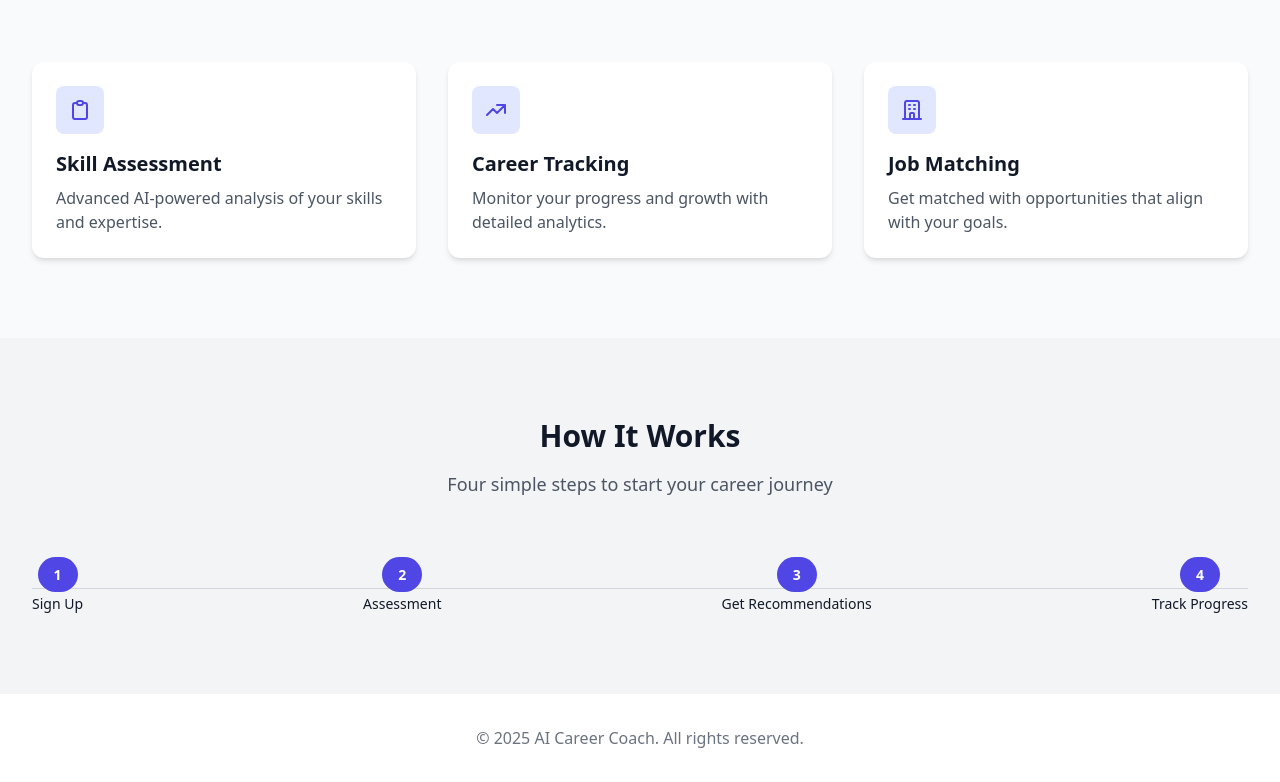
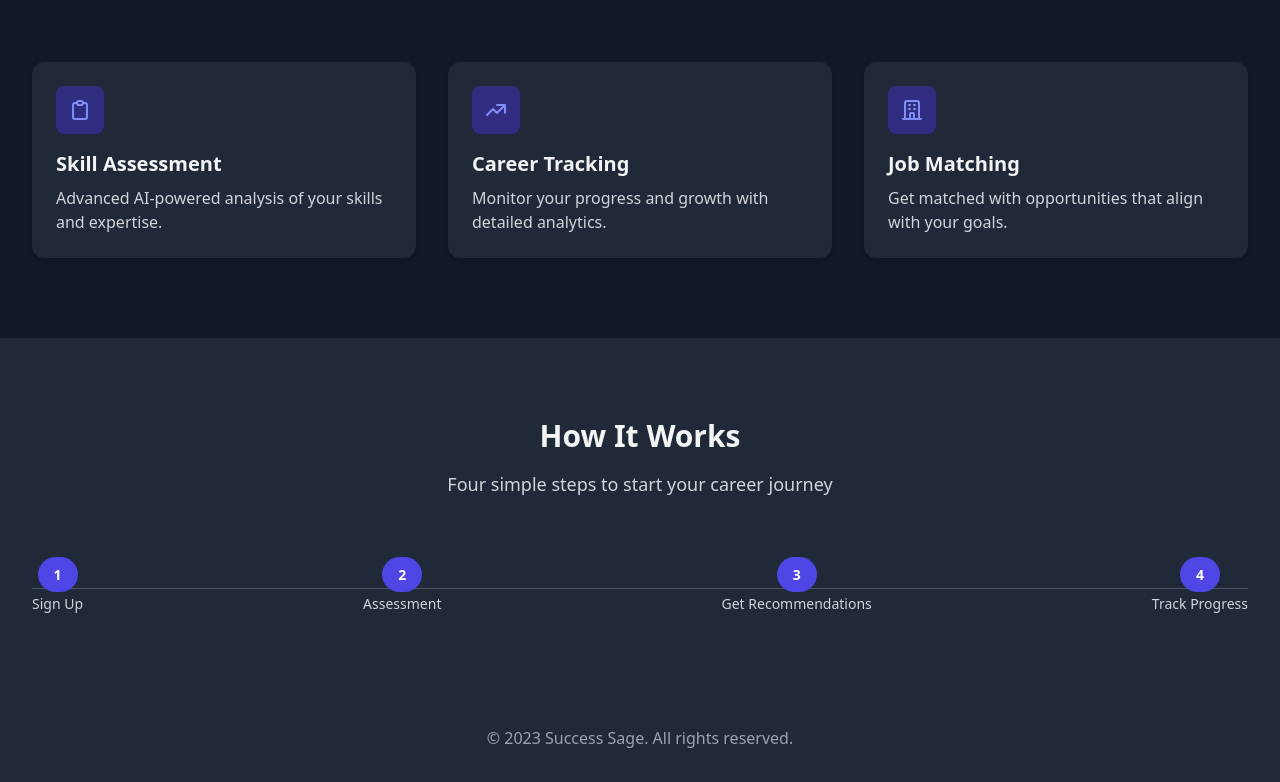
Before and after one commit to Mr-Jaiman09/VertexInnovate, a website: page index.html in a window 1280 px wide. Shown: the part 566-1348 px from the top of the page. Drawn offline with nearby package versions, Linux system fonts and the light colour scheme.

Commit message:
dark theme

```diff
--- a/index.html
+++ b/index.html
@@ -3,11 +3,11 @@
 <head>
     <meta charset="UTF-8">
     <meta name="viewport" content="width=device-width, initial-scale=1.0">
-    <title>AI Career Coach - Your Personal Career Guide</title>
+    <title>Success Sage - Your Personal Career Guide</title>
     <link href="https://cdnjs.cloudflare.com/ajax/libs/tailwindcss/2.2.19/tailwind.min.css" rel="stylesheet">
     <style>
         .gradient-bg {
-            background: linear-gradient(135deg, #6366f1 0%, #a855f7 100%);
+            background: linear-gradient(135deg, #4f46e5 0%, #7c3aed 100%);
         }
         .feature-card {
             transition: transform 0.3s ease;
@@ -15,19 +15,22 @@
         .feature-card:hover {
             transform: translateY(-5px);
         }
+        body {
+            background-color: #111827;
+        }
     </style>
 </head>
-<body class="bg-gray-50">
+<body class="bg-gray-900">
     <!-- Navigation -->
-    <nav class="bg-white shadow-lg fixed w-full z-10">
+    <nav class="bg-gray-800 shadow-lg fixed w-full z-10">
         <div class="max-w-7xl mx-auto px-4">
             <div class="flex justify-between items-center h-16">
                 <div class="flex items-center">
-                    <span class="text-2xl font-bold text-indigo-600">AI Career Coach</span>
+                    <span class="text-2xl font-bold text-indigo-400">Success Sage</span>
                 </div>
                 <div class="hidden md:flex items-center space-x-8">
-                    <a href="#features" class="text-gray-600 hover:text-indigo-600">Features</a>
-                    <a href="#how-it-works" class="text-gray-600 hover:text-indigo-600">How It Works</a>
+                    <a href="#features" class="text-gray-300 hover:text-indigo-400">Features</a>
+                    <a href="#how-it-works" class="text-gray-300 hover:text-indigo-400">How It Works</a>
                     <button class="bg-indigo-600 text-white px-6 py-2 rounded-lg hover:bg-indigo-700">
                         Get Started
                     </button>
@@ -47,7 +50,7 @@
                     Navigate your career journey with personalized guidance powered by advanced AI technology.
                 </p>
                 <div class="mt-10">
-                    <button class="bg-white text-indigo-600 px-8 py-3 rounded-lg font-semibold hover:bg-gray-100">
+                    <button class="bg-gray-900 text-indigo-400 px-8 py-3 rounded-lg font-semibold hover:bg-gray-800">
                         Start Your Journey
                     </button>
                 </div>
@@ -59,70 +62,70 @@
     <section id="features" class="py-20">
         <div class="max-w-7xl mx-auto px-4 sm:px-6 lg:px-8">
             <div class="text-center">
-                <h2 class="text-3xl font-extrabold text-gray-900">
+                <h2 class="text-3xl font-extrabold text-gray-100">
                     Powerful Features for Your Career Growth
                 </h2>
             </div>
             <div class="mt-20 grid grid-cols-1 gap-8 md:grid-cols-3">
-                <div class="feature-card bg-white p-6 rounded-xl shadow-md">
-                    <div class="w-12 h-12 bg-indigo-100 rounded-lg flex items-center justify-center">
-                        <svg class="w-6 h-6 text-indigo-600" fill="none" stroke="currentColor" viewBox="0 0 24 24">
+                <div class="feature-card bg-gray-800 p-6 rounded-xl shadow-md">
+                    <div class="w-12 h-12 bg-indigo-900 rounded-lg flex items-center justify-center">
+                        <svg class="w-6 h-6 text-indigo-400" fill="none" stroke="currentColor" viewBox="0 0 24 24">
                             <path stroke-linecap="round" stroke-linejoin="round" stroke-width="2" d="M9 5H7a2 2 0 00-2 2v12a2 2 0 002 2h10a2 2 0 002-2V7a2 2 0 00-2-2h-2M9 5a2 2 0 002 2h2a2 2 0 002-2M9 5a2 2 0 012-2h2a2 2 0 012 2"></path>
                         </svg>
                     </div>
-                    <h3 class="mt-4 text-xl font-semibold text-gray-900">Skill Assessment</h3>
-                    <p class="mt-2 text-gray-600">Advanced AI-powered analysis of your skills and expertise.</p>
+                    <h3 class="mt-4 text-xl font-semibold text-gray-100">Skill Assessment</h3>
+                    <p class="mt-2 text-gray-300">Advanced AI-powered analysis of your skills and expertise.</p>
                 </div>
-                <div class="feature-card bg-white p-6 rounded-xl shadow-md">
-                    <div class="w-12 h-12 bg-indigo-100 rounded-lg flex items-center justify-center">
-                        <svg class="w-6 h-6 text-indigo-600" fill="none" stroke="currentColor" viewBox="0 0 24 24">
+                <div class="feature-card bg-gray-800 p-6 rounded-xl shadow-md">
+                    <div class="w-12 h-12 bg-indigo-900 rounded-lg flex items-center justify-center">
+                        <svg class="w-6 h-6 text-indigo-400" fill="none" stroke="currentColor" viewBox="0 0 24 24">
                             <path stroke-linecap="round" stroke-linejoin="round" stroke-width="2" d="M13 7h8m0 0v8m0-8l-8 8-4-4-6 6"></path>
                         </svg>
                     </div>
-                    <h3 class="mt-4 text-xl font-semibold text-gray-900">Career Tracking</h3>
-                    <p class="mt-2 text-gray-600">Monitor your progress and growth with detailed analytics.</p>
+                    <h3 class="mt-4 text-xl font-semibold text-gray-100">Career Tracking</h3>
+                    <p class="mt-2 text-gray-300">Monitor your progress and growth with detailed analytics.</p>
                 </div>
-                <div class="feature-card bg-white p-6 rounded-xl shadow-md">
-                    <div class="w-12 h-12 bg-indigo-100 rounded-lg flex items-center justify-center">
-                        <svg class="w-6 h-6 text-indigo-600" fill="none" stroke="currentColor" viewBox="0 0 24 24">
+                <div class="feature-card bg-gray-800 p-6 rounded-xl shadow-md">
+                    <div class="w-12 h-12 bg-indigo-900 rounded-lg flex items-center justify-center">
+                        <svg class="w-6 h-6 text-indigo-400" fill="none" stroke="currentColor" viewBox="0 0 24 24">
                             <path stroke-linecap="round" stroke-linejoin="round" stroke-width="2" d="M19 21V5a2 2 0 00-2-2H7a2 2 0 00-2 2v16m14 0h2m-2 0h-5m-9 0H3m2 0h5M9 7h1m-1 4h1m4-4h1m-1 4h1m-5 10v-5a1 1 0 011-1h2a1 1 0 011 1v5m-4 0h4"></path>
                         </svg>
                     </div>
-                    <h3 class="mt-4 text-xl font-semibold text-gray-900">Job Matching</h3>
-                    <p class="mt-2 text-gray-600">Get matched with opportunities that align with your goals.</p>
+                    <h3 class="mt-4 text-xl font-semibold text-gray-100">Job Matching</h3>
+                    <p class="mt-2 text-gray-300">Get matched with opportunities that align with your goals.</p>
                 </div>
             </div>
         </div>
     </section>
 
     <!-- How It Works Section -->
-    <section id="how-it-works" class="py-20 bg-gray-100">
+    <section id="how-it-works" class="py-20 bg-gray-800">
         <div class="max-w-7xl mx-auto px-4 sm:px-6 lg:px-8">
             <div class="text-center">
-                <h2 class="text-3xl font-extrabold text-gray-900">How It Works</h2>
-                <p class="mt-4 text-lg text-gray-600">Four simple steps to start your career journey</p>
+                <h2 class="text-3xl font-extrabold text-gray-100">How It Works</h2>
+                <p class="mt-4 text-lg text-gray-300">Four simple steps to start your career journey</p>
             </div>
             <div class="mt-16">
                 <div class="relative">
                     <div class="absolute inset-0 flex items-center" aria-hidden="true">
-                        <div class="w-full border-t border-gray-300"></div>
+                        <div class="w-full border-t border-gray-600"></div>
                     </div>
                     <div class="relative flex justify-between">
                         <div class="text-center">
                             <span class="px-4 py-2 rounded-full text-white bg-indigo-600 text-sm font-semibold">1</span>
-                            <p class="mt-2 text-sm font-medium text-gray-900">Sign Up</p>
+                            <p class="mt-2 text-sm font-medium text-gray-300">Sign Up</p>
                         </div>
                         <div class="text-center">
                             <span class="px-4 py-2 rounded-full text-white bg-indigo-600 text-sm font-semibold">2</span>
-                            <p class="mt-2 text-sm font-medium text-gray-900">Assessment</p>
+                            <p class="mt-2 text-sm font-medium text-gray-300">Assessment</p>
                         </div>
                         <div class="text-center">
                             <span class="px-4 py-2 rounded-full text-white bg-indigo-600 text-sm font-semibold">3</span>
-                            <p class="mt-2 text-sm font-medium text-gray-900">Get Recommendations</p>
+                            <p class="mt-2 text-sm font-medium text-gray-300">Get Recommendations</p>
                         </div>
                         <div class="text-center">
                             <span class="px-4 py-2 rounded-full text-white bg-indigo-600 text-sm font-semibold">4</span>
-                            <p class="mt-2 text-sm font-medium text-gray-900">Track Progress</p>
+                            <p class="mt-2 text-sm font-medium text-gray-300">Track Progress</p>
                         </div>
                     </div>
                 </div>
@@ -131,10 +134,10 @@
     </section>
 
     <!-- Footer Section -->
-    <footer class="bg-white py-8">
+    <footer class="bg-gray-800 py-8">
         <div class="max-w-7xl mx-auto px-4 sm:px-6 lg:px-8">
-            <p class="text-center text-gray-500">
-                &copy; 2025 AI Career Coach. All rights reserved.
+            <p class="text-center text-gray-400">
+                &copy; 2023 Success Sage. All rights reserved.
             </p>
         </div>
     </footer>
```
